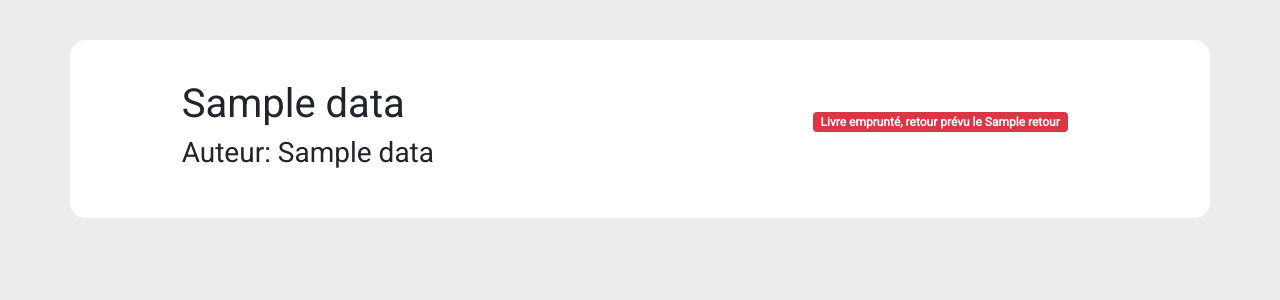
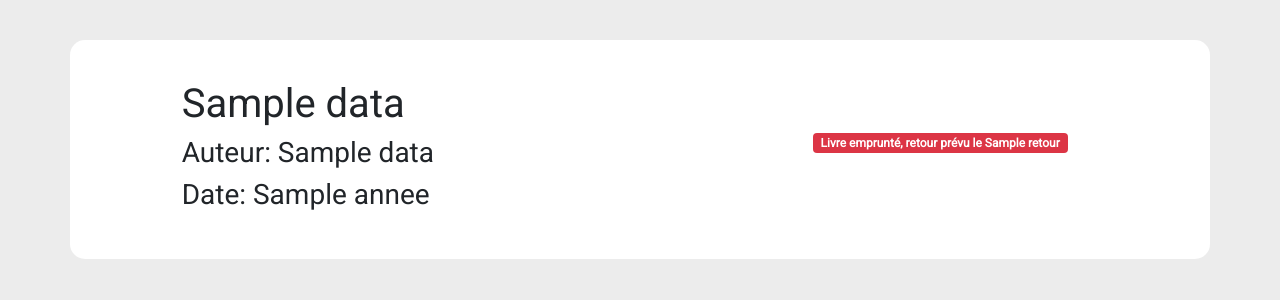
Before and after one commit to NielsTRS/MaMediathequeNSI, a PHP site: template src/View/Book/profil.php in a window 1280 px wide. Shown: the part 133-433 px from the top of the page. Run offline with PHP 8.4, Linux system fonts and the light colour scheme; the template is opened without the code that fills it: most values are stand-ins (such as "Sample title", 1, 10 or a date in 2020); some libraries are stand-ins or nearby versions.

Commit message:
Added info on book profil

```diff
--- a/src/View/Book/profil.php
+++ b/src/View/Book/profil.php
@@ -10,6 +10,7 @@ use Core\Controller\UserController;
                 <h1><?php echo htmlspecialchars($datas['titre']); ?></h1>
             </div>
             <h3>Auteur: <?php echo htmlspecialchars($datas['nom']); ?></h3>
+            <h3>Date: <?php echo htmlspecialchars($datas['annee']); ?></h3>
         </div>
         <div class="flex-columns col-4 align-self-center">
             <?php if (is_null($datas['retour'])) {
```
